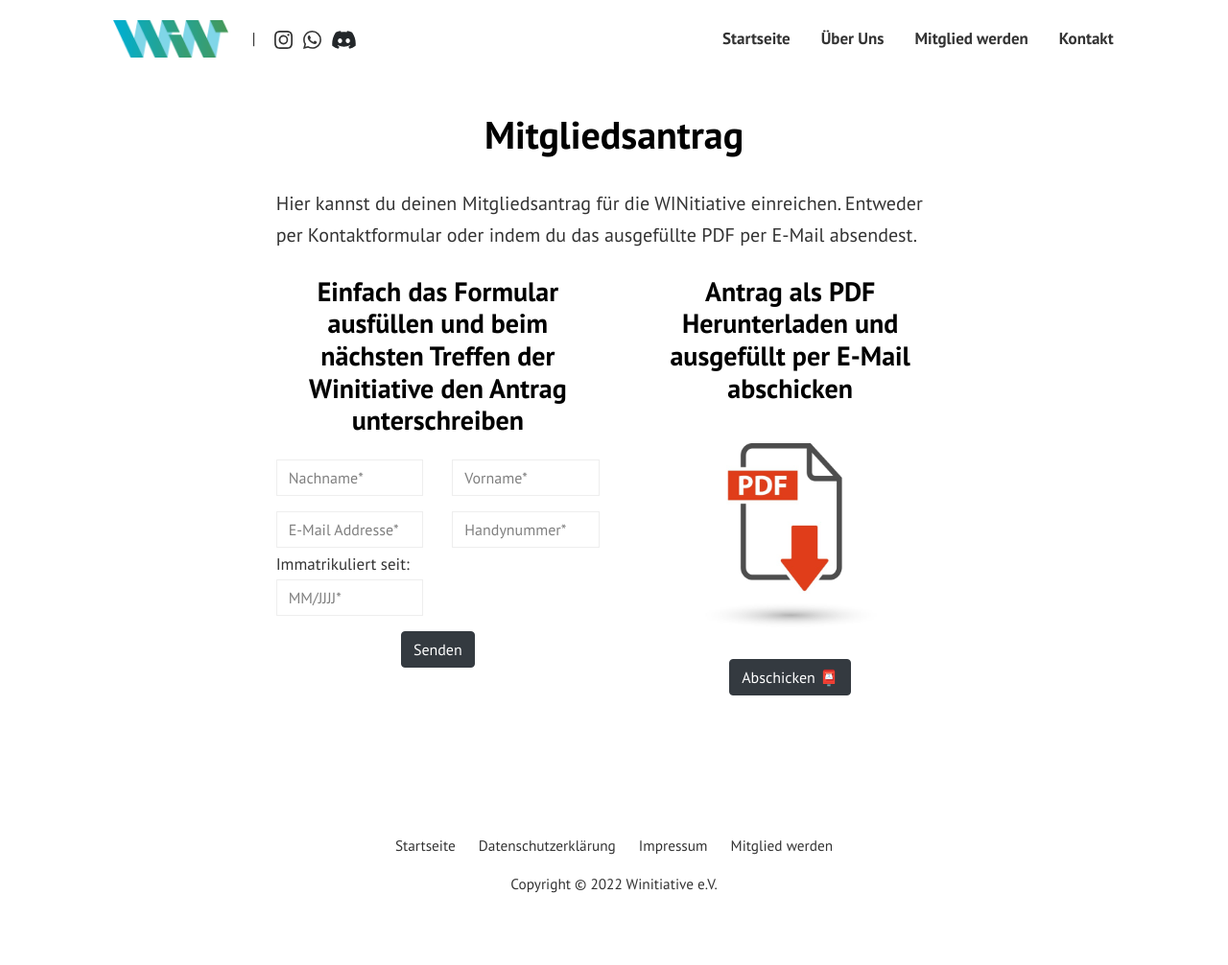
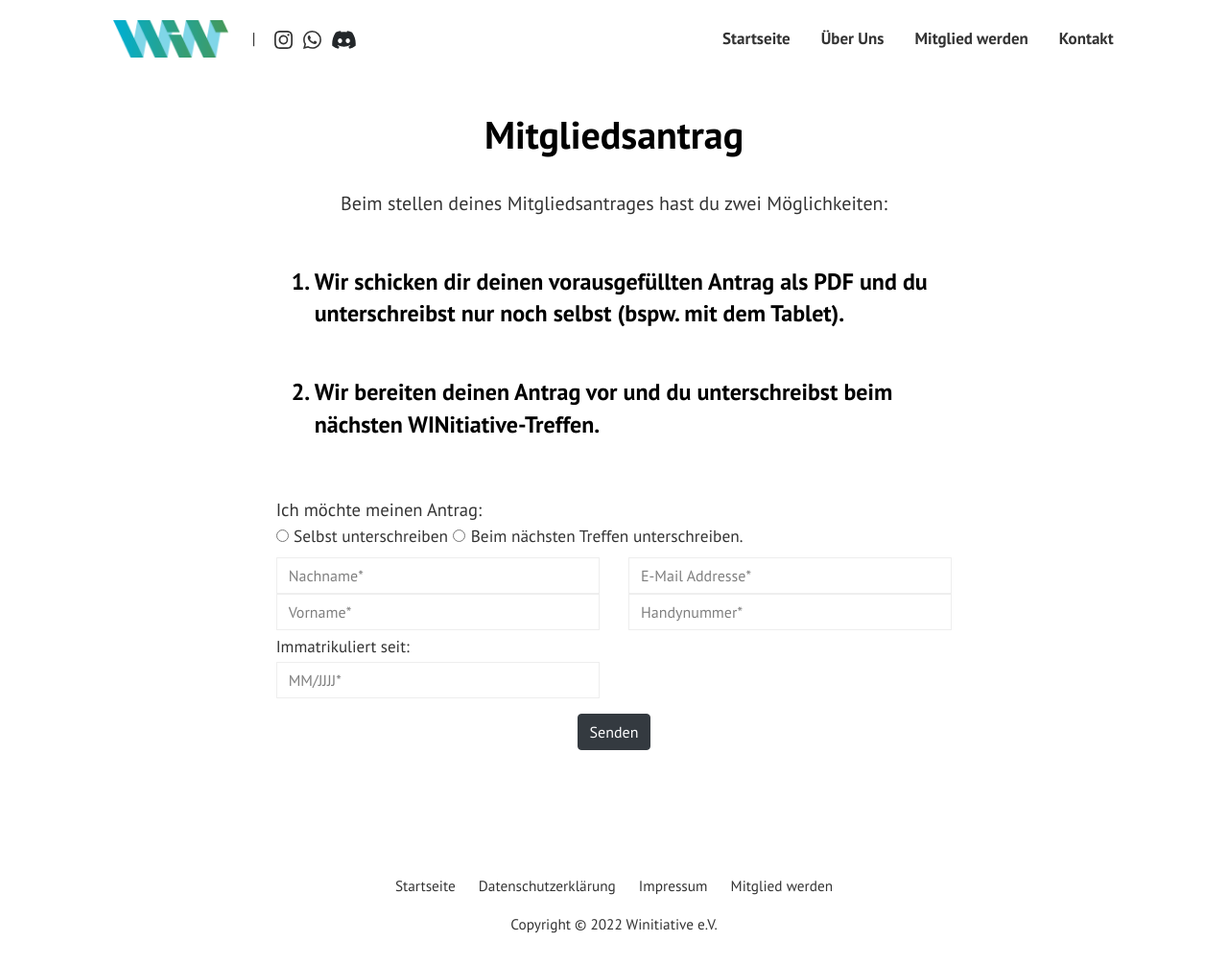
Before and after one commit to WINitiative-Augsburg-eV/webseite, a Jekyll site: the page built from pages/anmeldung.html, in a window 1280 px wide and 1006 px high. Shown: the whole window at 96% size. Built offline with Jekyll 4.4.1, drawn with Linux system fonts in a browser that asks for light colours.

Commit message:
Mitgliedsantrag neu

```diff
--- a/pages/anmeldung.html
+++ b/pages/anmeldung.html
@@ -4,11 +4,8 @@ title: Mitgliedsantrag
 permalink: "/mitglied-werden/"
 comments: false
 ---
-<span>Hier kannst du deinen Mitgliedsantrag für die WINitiative einreichen. Entweder per Kontaktformular oder indem du das ausgefüllte PDF per E-Mail absendest.</span>
 <head>
-
  <meta charset=“UTF-8”>
-
    <style>
    .column{
    float: left;
@@ -16,49 +13,44 @@ comments: false
    padding: 15px;
 
    }
-
-
    @media screen and (max-width: 600px) {
      .column {width: 100%}
    }
    </style>
 </head>
 
-<div class="row">
-      <div class="column">
+<center><p>Beim stellen deines Mitgliedsantrages hast du zwei Möglichkeiten:</p></center>
+  <ol>
+          <h4><li>Wir schicken dir deinen vorausgefüllten Antrag als PDF und du unterschreibst nur noch selbst (bspw. mit dem Tablet).</li></h4>
+          <h4><li>Wir bereiten deinen Antrag vor und du unterschreibst beim nächsten WINitiative-Treffen.</li></h4>
+  </ol>
+  <br>
+      <div>
         <form action="https://formsubmit.co/09d59bd4883cc050554222c88652ce2d" method="POST">
           <input type="hidden" name="_next" value="https://winitiative-augsburg.de/danke">
           <input type="hidden" name="_subject" value="Neuer Mitgliedsantrag!">
           <input type="hidden" name="_captcha" value="false">
-        <center><h3 style="margin-top: 10px;" class="mb-4">Einfach das Formular ausfüllen und beim nächsten Treffen der Winitiative den Antrag unterschreiben</h3></center>
         <div class="form-group row">
+        <div class="col-md-12">
+          <legend style="font-size: 14pt; margin-bottom: -5px;">Ich möchte meinen Antrag:</legend>
+          <input type="radio" id="pp" name="zahlung" value="an-mich-senden" required>
+          <label for="pp" style="font-size: 13pt">Selbst unterschreiben</label>
+          <input type="radio" id="br" name="zahlung" value="beim-treffen">
+          <label for="br" style="font-size: 13pt">Beim nächsten Treffen unterschreiben.</label>
+        </div>
         <div class="col-md-6">
         <input class="form-control" type="text" name="Nachname" placeholder="Nachname*" required>
-        </div>
-        <div class="col-md-6">
         <input class="form-control" type="text" name="Vorname" placeholder="Vorname*" required>
       </div>
-      </div>
-      <div class="form-group row">
       <div class="col-md-6">
       <input class="form-control" type="email" name="email" placeholder="E-Mail Addresse*" required>
-      </div>
-      <div class="col-md-6">
       <input class="form-control" type="text" name="Handynummer" placeholder="Handynummer*" required>
       </div>
       <div class="col-md-6">
       <span style="font-size: 17px">Immatrikuliert seit:</span>
       <input class="form-control" type="text" name="Immatrikulation" placeholder="MM/JJJJ*" required>
       </div>
-      </div><center><input class="btn btn-dark" type="submit" value="Senden"></center>
+      </div>
+      <center><input class="btn btn-dark" type="submit" value="Senden"></center>
       </form>
     </div>
-    <div class="column">
-      <center><h3 style="margin-top: 10px">Antrag als PDF Herunterladen und ausgefüllt per E-Mail abschicken</h3></center>
-      <br>
-      <center><a href="{{site.baseurl}}/downloads/Mitgliedsantrag_WINitiative_e.V.pdf" target="_blank"><img src="{{site.baseurl}}/assets/images/PDF.jpg" alt="{{site.baseurl}}/assets/images/PDF.jpg" width="180px"></a></center>
-      <br>
-      <center><button class="btn btn-dark" onclick="location.href='mailto:fritz.duerrwanger@winitiative-augsburg.de?subject=Mitgliedsantrag';">Abschicken &#x1F4EE</button></center>
-    </div>
-
-</div>
```
Also changed, not shown: 1 other file.
